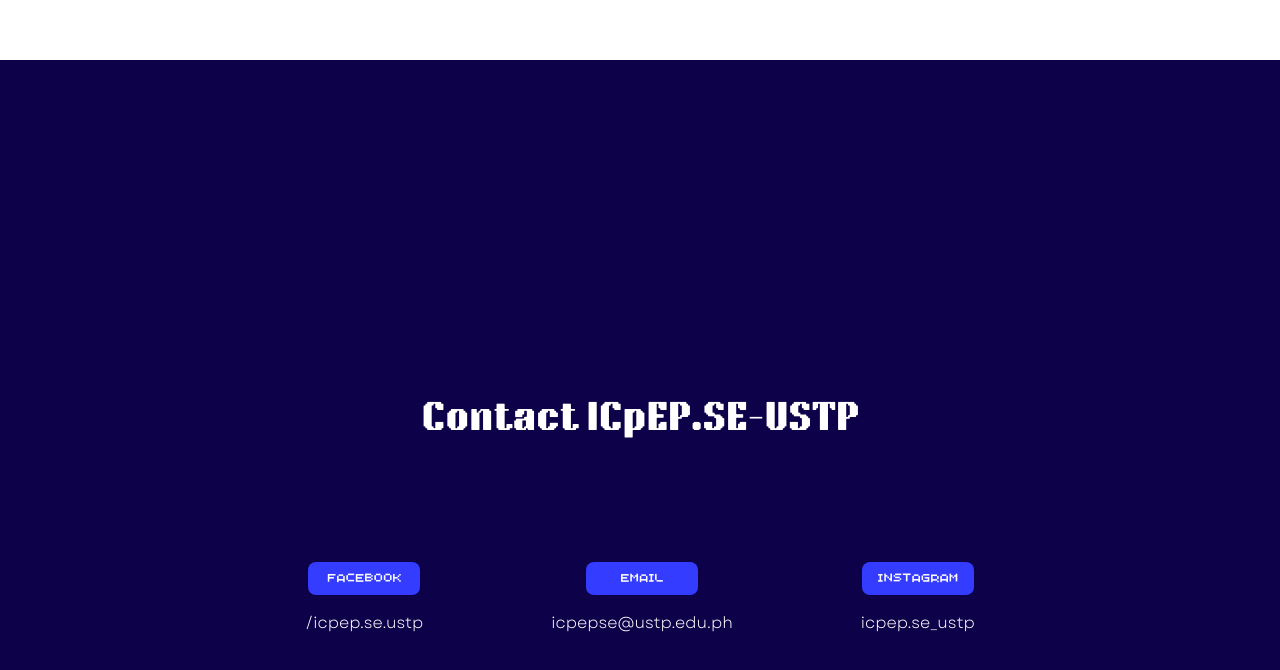
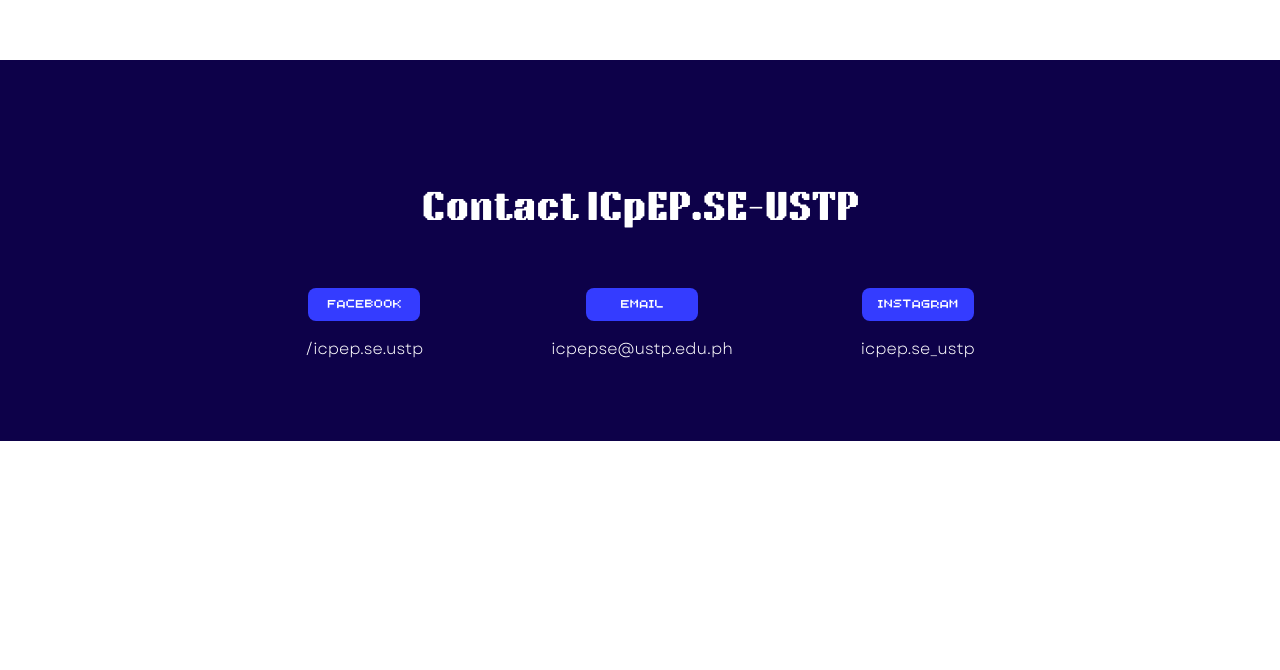
Before and after one commit to icpepseustp/wow-website-2023, a React (Vite) app: page / in a window 1280 px wide. Shown: the part 5760-6430 px from the top of the page. After the commit the page ends 6201 px from the top, so only its background shows below. Built offline with nearby package versions, Linux system fonts and the light colour scheme.

Commit message:
refactor: modified contact container

```diff
--- a/src/pages/ContactUs.jsx
+++ b/src/pages/ContactUs.jsx
@@ -3,13 +3,10 @@
 
 const ContactUs = () => {
 	return (
-		<Container>
-			<div className="flex justify-center items-center text-white w-full min-h-screen bg-dark">
+		<div className="flex justify-center items-center text-white w-full py-16 bg-dark">
 			<div className="flex flex-col">
-					<div className="flex justify-center py-8 lg:py-32">
-						<h1 className="lg:text-3xl  font-bricksans">
-							Contact ICpEP.SE-USTP
-						</h1>
+				<div className="flex justify-center py-8 lg:py-16">
+					<h1 className="lg:text-3xl  font-bricksans">Contact ICpEP.SE-USTP</h1>
 				</div>
 				<div className="lg:flex md:gap-x-16 lg:gap-x-32">
 					<div className="flex flex-col items-center">
@@ -57,7 +54,6 @@
 				</div>
 			</div>
 		</div>
-		</Container>
 	);
 };
 
```
Lines whose indentation alone changed are shown as unchanged.
